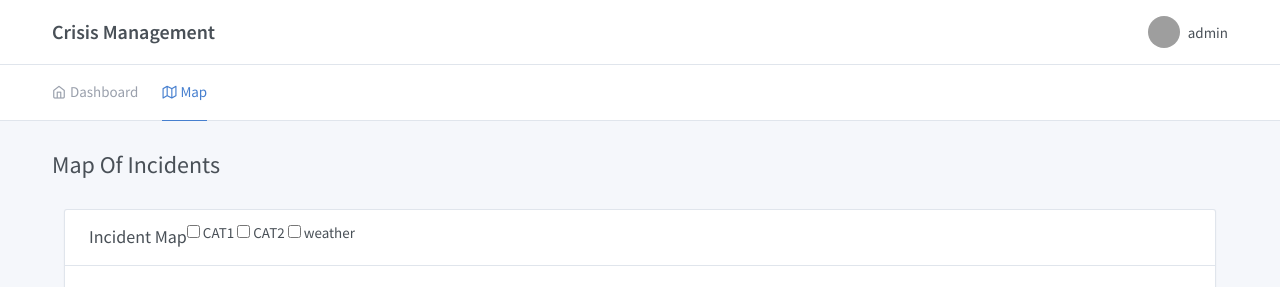
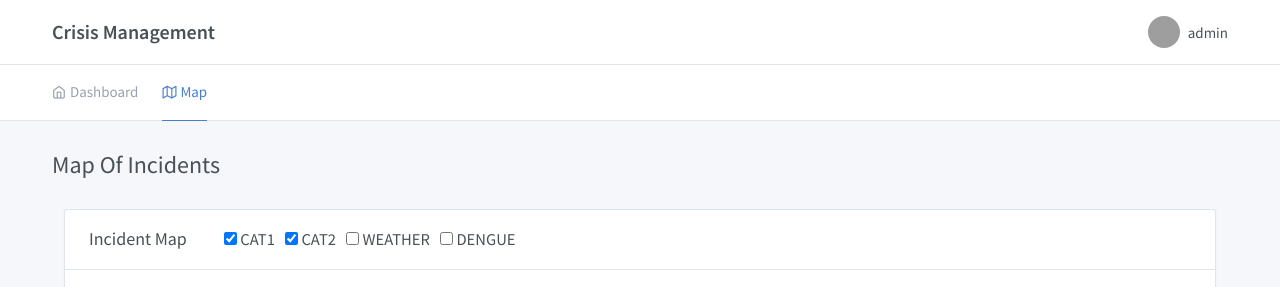
Before and after one commit to jwngo/CMS3003, a Django app: page /map/ in a window 1280 px wide. Shown: the top 287 px of the page. Run offline with Django 3.2, Linux system fonts and the light colour scheme; a user stored in the database is signed in; parts of the project's set-up code (start-up, migrations or seed data) failed here and were passed over; some libraries are stand-ins or nearby versions; grey boxes are pictures that could not be loaded.

Commit message:
Update filter

```diff
--- a/cms/baseapp/templates/map.html
+++ b/cms/baseapp/templates/map.html
@@ -23,15 +23,18 @@
   <div class="card">
     <div class="card-header">
       <h3 class="card-title">Incident Map</h3>
-      <div>
-          <input type="checkbox" name="filter" id="CAT1" class='chk-btn'>
-          <label for='CAT1'>CAT1</label>
+      <div style="margin-left: 2em; margin-top: 0.7em">
+          <input type="checkbox" name="filter" id="CAT1" class='chk-btn' style="margin-left:0.5em">
+          <label for='CAT1' style="font-size: 1.1em;" >CAT1</label>
 
-          <input type="checkbox" name="filter" id="CAT2" class='chk-btn'>
-          <label for='CAT2'>CAT2</label>
+          <input type="checkbox" name="filter" id="CAT2" class='chk-btn' style="margin-left:0.5em">
+          <label for='CAT2' style="font-size: 1.1em;">CAT2</label>
 
-          <input type="checkbox" name="filter" id="weather" class='chk-btn'>
-          <label for='weather'>weather</label>
+          <input type="checkbox" name="filter" id="weather" class='chk-btn' style="margin-left:0.5em">
+          <label for='weather' style="font-size: 1.1em;">WEATHER</label>
+
+          <input type="checkbox" name="filter" id="dengue" class='chk-btn' style="margin-left:0.5em">
+          <label for='dengue' style="font-size: 1.1em;">DENGUE</label>
         </div>
     </div>
     <div class="card-body">
@@ -42,51 +45,87 @@
   </div>
 </div>
 
-<script src="https://maps.googleapis.com/maps/api/js?key=AIzaSyCIPegc31Eqsj8iy1cqAGC6An5wZXdpek4&callback=initMap" async
-  defer></script>
+<script async defer
+  src="https://maps.googleapis.com/maps/api/js?key=AIzaSyCIPegc31Eqsj8iy1cqAGC6An5wZXdpek4&callback=initMap">
+</script>
 
 
 <script type="text/javascript" src="https://maxcdn.bootstrapcdn.com/bootstrap/3.3.4/js/bootstrap.min.js"></script>
 
 <script>
   //create filter list
-  var filters = {CAT1:false, CAT2:false, weather:false}
+  var filters = {CAT1:false, CAT2:false, weather:false, dengue:false}
+  var displayed = {CAT1:false, CAT2:false, weather:false, dengue:false}
 
+  var incidentMarkers = [];
+  var weatherMarkers = [];
+  var dengueClusters = [];
+  var map;
+
+  //init check boxes
+  var checkbutton1 = document.getElementById("CAT1");
+  var checkbutton2 = document.getElementById("CAT2");
+  checkbutton1.checked = true;
+  checkbutton2.checked = true;
+
+  //init filters
+  filters["CAT1"] = true;
+  filters["CAT2"] = true;
+
+  //draw markers
+  updateMap();
+
+// Functions:
+//------------------------------------------------------------------------------------------------
   //manage filters
-  var map_filter = function(id_val) {
-    if (filters[id_val])
-      filters[id_val] = false
-    else{
-      filters[id_val] = true
-    }
+  var update_filter = function(checkbutton) {
+    filters[checkbutton.id] = checkbutton.checked;
     updateMap();
   }
 
   $('input[name=filter]').change(function (e) {
-    map_filter(this.id);
+    update_filter(this);
   })
 
   function updateMap() {
-    if(filters["weather"]){
+    if(filters["weather"] && !displayed["weather"]){
       // weatherMarkers
       getAllWeather(getDateTime(), newWeatherMarker);
+      displayed["weather"] = true;
     }
-    else{
+    else if(!filters["weather"] && displayed["weather"]){
       deleteMarkers(weatherMarkers)
       weatherMarkers = []
+      displayed["weather"] = false;
     }
-    if(filters["CAT1"] || filters["CAT2"]){
+
+    if((filters["CAT1"] && !displayed["CAT1"]) || (!filters["CAT1"] && displayed["CAT1"])){
       updateIncident();
+      displayed["CAT1"] = !displayed["CAT1"];
     }
-    else{
-      deleteMarkers(incidentMarkers)
-      incidentMarkers = []
+    if((filters["CAT2"] && !displayed["CAT2"]) || (!filters["CAT2"] && displayed["CAT2"])){
+      updateIncident();
+      displayed["CAT2"] = !displayed["CAT2"];
+    }
+
+    if(filters["dengue"] && !displayed["dengue"]){
+      $.getJSON("{% static './assets/denguehotspots.json' %}", function (data) {
+        dengueClusters = map.data.addGeoJson(data);
+      });
+      displayed["dengue"] = true;
+      // Loading dengue clusters data
+      // map.data.loadGeoJson(
+      // "{% static './assets/denguehotspots.json' %}"
+      // );
+    }
+    else if(!filters["dengue"] && displayed["dengue"]){
+      for(var i=0; i<dengueClusters.length; i++){
+        map.data.remove(dengueClusters[i]);
+      }
+      dengueClusters = [];
+      displayed["dengue"] = false;
     }
   }
-
-  var incidentMarkers = [];
-  var weatherMarkers = [];
-  var map;
 
   function initMap() {
     // Map options
@@ -96,10 +135,6 @@
     }
     // New map
     map = new google.maps.Map(document.getElementById('map'), options);
-      // Loading dengue clusters data
-  /* map.data.loadGeoJson(
-  "{% static './assets/denguehotspots.json' %}"
-  );*/
   }
 
   // initialize markers
@@ -144,8 +179,6 @@
       });
   }
 
-// Functions:
-//------------------------------------------------------------------------------------------------
     function createInfoWindow(marker) {
         // wMarkers.push(weatherMarkers);
         marker.infoWindow = new google.maps.InfoWindow({
```
